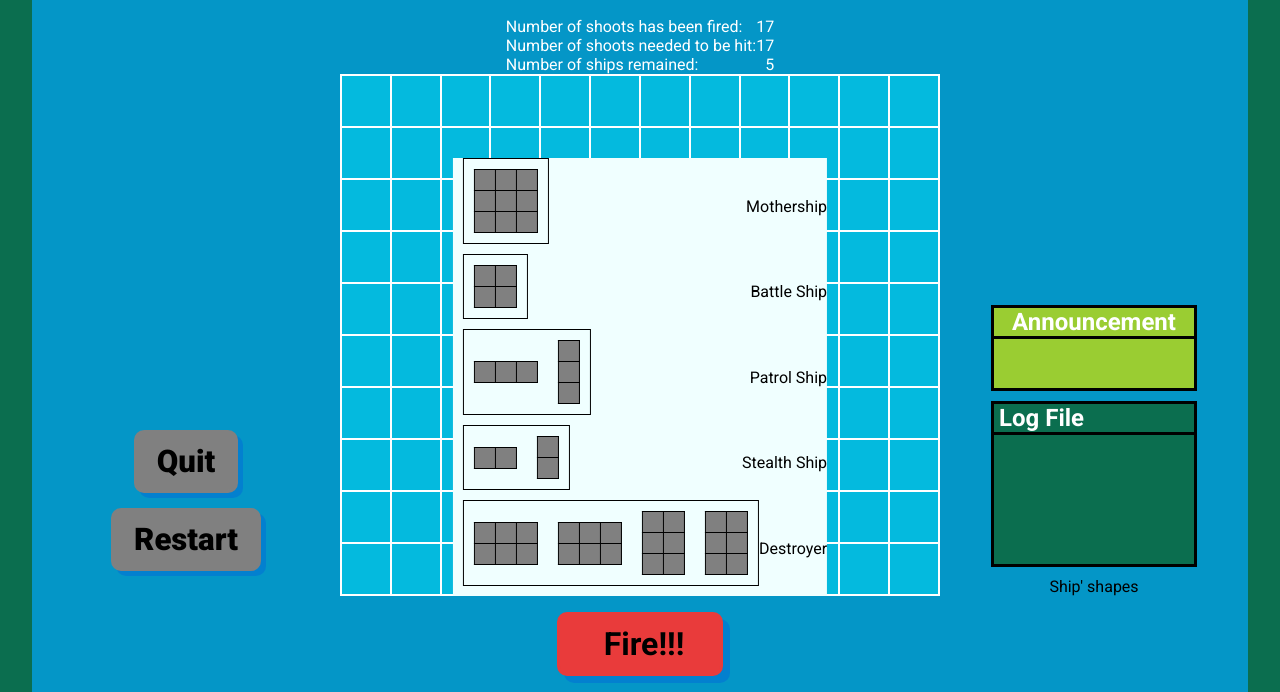
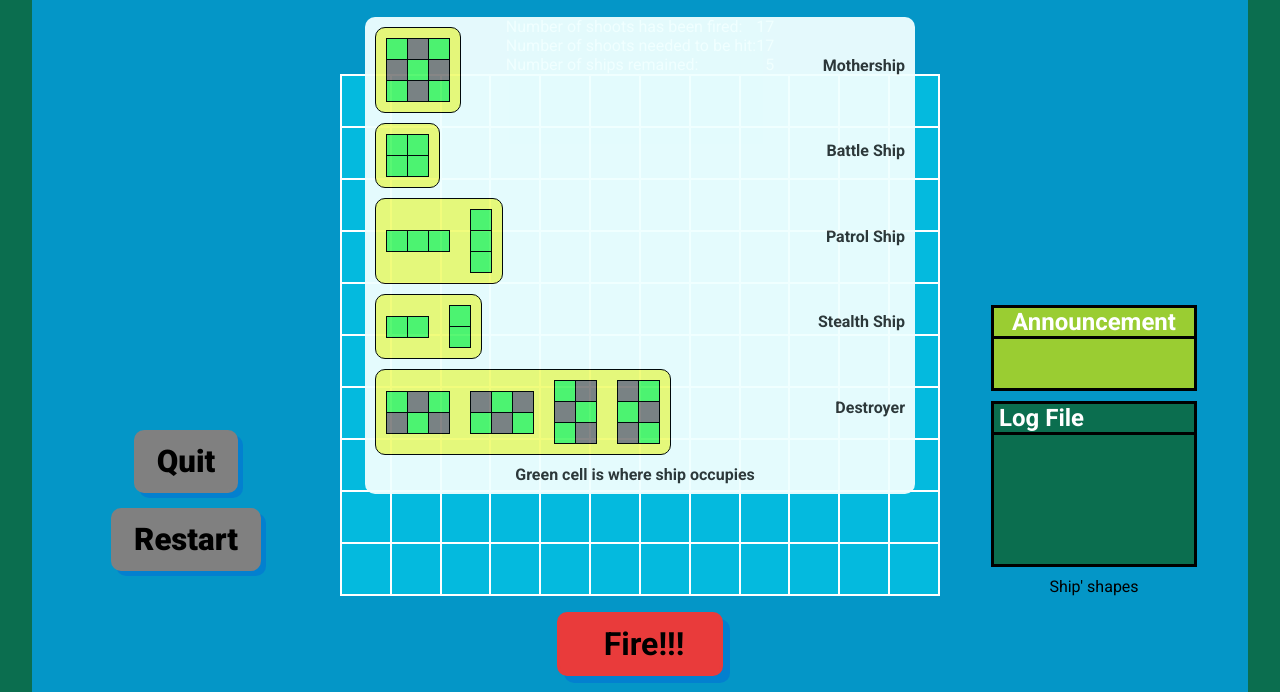
Before and after one commit to KhoaDinhNguyen/BattleShip, a plain HTML site: page gamePlay.html in a window 1280 px wide. Shown: the part 111-803 px from the top of the page. Drawn offline with Linux system fonts and the light colour scheme; a web font is replaced by a local one.

Commit message:
feat: add style to ship shape feature

```diff
--- a/gamePlay.html
+++ b/gamePlay.html
@@ -197,19 +197,19 @@
                 <table>
                   <tbody>
                     <tr>
+                    <td class="isOccupied"></td>
                     <td></td>
+                    <td class="isOccupied"></td>
+                  </tr>
+                  <tr>
                     <td></td>
+                    <td class="isOccupied"></td>
                     <td></td>
                   </tr>
                   <tr>
+                    <td class="isOccupied"></td>
                     <td></td>
-                    <td></td>
-                    <td></td>
-                  </tr>
-                  <tr>
-                    <td></td>
-                    <td></td>
-                    <td></td>
+                    <td class="isOccupied"></td>
                   </tr>
                   </tbody>
                 </table>
@@ -221,12 +221,12 @@
                 <table>
                   <tbody>
                     <tr>
-                      <td></td>
-                      <td></td>
+                      <td class="isOccupied"></td>
+                      <td class="isOccupied"></td>
                     </tr>
                     <tr>
-                      <td></td>
-                      <td></td>
+                      <td class="isOccupied"></td>
+                      <td class="isOccupied"></td>
                     </tr>
                   </tbody>
                 </table>
@@ -238,22 +238,22 @@
                 <table>
                   <tbody>
                     <tr>
-                      <td></td>
-                      <td></td>
-                      <td></td>
+                      <td class="isOccupied"></td>
+                      <td class="isOccupied"></td>
+                      <td class="isOccupied"></td>
                     </tr>
                   </tbody>
                 </table>
                 <table>
                   <tbody>
                     <tr>
-                      <td></td>
+                      <td class="isOccupied"></td>
                     </tr>
                     <tr>
-                      <td></td>
+                      <td class="isOccupied"></td>
                     </tr>
                     <tr>
-                      <td></td>
+                      <td class="isOccupied"></td>
                     </tr>
                   </tbody>
                 </table>
@@ -265,18 +265,18 @@
                 <table>
                   <tbody>
                     <tr>
-                      <td></td>
-                      <td></td>
+                      <td class="isOccupied"></td>
+                      <td class="isOccupied"></td>
                     </tr>
                   </tbody>
                 </table>
                 <table>
                   <tbody>
                     <tr>
-                      <td></td>
+                      <td class="isOccupied"></td>
                     </tr>
                     <tr>
-                      <td></td>
+                      <td class="isOccupied"></td>
                     </tr>
                   </tbody>
                 </table>
@@ -288,13 +288,43 @@
                 <table>
                   <tbody>
                     <tr>
+                      <td class="isOccupied"></td>
                       <td></td>
+                      <td class="isOccupied"></td>
+                    </tr>
+                    <tr>
                       <td></td>
+                      <td class="isOccupied"></td>
+                      <td ></td>
+                    </tr>
+                  </tbody>
+                </table>
+                <table>
+                  <tbody>
+                    <tr>
+                      <td></td>
+                      <td class="isOccupied"></td>
+                      <td></td>
+                    </tr>
+                    <tr>
+                      <td class="isOccupied"></td>
+                      <td></td>
+                      <td class="isOccupied"></td>
+                    </tr>
+                  </tbody>
+                </table>
+                <table>
+                  <tbody>
+                    <tr>
+                      <td class="isOccupied"></td>
                       <td></td>
                     </tr>
                     <tr>
                       <td></td>
-                      <td></td>
+                      <td class="isOccupied"></td>
+                    </tr>
+                    <tr>
+                      <td class="isOccupied"></td>
                       <td></td>
                     </tr>
                   </tbody>
@@ -303,51 +333,22 @@
                   <tbody>
                     <tr>
                       <td></td>
-                      <td></td>
+                      <td class="isOccupied"></td>
+                    </tr>
+                    <tr>
+                      <td class="isOccupied"></td>
                       <td></td>
                     </tr>
                     <tr>
                       <td></td>
-                      <td></td>
-                      <td></td>
-                    </tr>
-                  </tbody>
-                </table>
-                <table>
-                  <tbody>
-                    <tr>
-                      <td></td>
-                      <td></td>
-                    </tr>
-                    <tr>
-                      <td></td>
-                      <td></td>
-                    </tr>
-                    <tr>
-                      <td></td>
-                      <td></td>
-                    </tr>
-                  </tbody>
-                </table>
-                <table>
-                  <tbody>
-                    <tr>
-                      <td></td>
-                      <td></td>
-                    </tr>
-                    <tr>
-                      <td></td>
-                      <td></td>
-                    </tr>
-                    <tr>
-                      <td></td>
-                      <td></td>
+                      <td class="isOccupied"></td>
                     </tr>
                   </tbody>
                 </table>
               </div>
               <p>Destroyer</p>
             </div>
+            <p class="note">Green cell is where ship occupies</p>
           </div>
         </div>
         <div id="interact">
--- a/source/css/gamePlay.css
+++ b/source/css/gamePlay.css
@@ -381,18 +381,22 @@ table.playboard td:hover {
 
 .shipShape {
   position: absolute;
-  background-color: azure;
   left: 50%;
   transform: translate(-50%, 0);
   min-width: 300px;
+  top: 6rem;
+  border-radius: 10px;
+  background-color: azure;
+
 }
 
 .shipShape div {
   display: flex;
-  flex-flow: row wrap;
+  flex-flow: row nowrap;
   align-items:center;
   justify-content: space-between;
   min-width: min-content;
+  border-radius: 10px;
 }
 
 .shipShape div div {
@@ -400,10 +404,13 @@ table.playboard td:hover {
   justify-content: space-between;
   flex-flow: row wrap;
   border: 1px black solid;
-  margin-bottom: 10px;
+  margin-top: 10px;
   margin-left: 10px;
   min-width: min-content;
   max-width: 200px;
+  background-color: rgb(241, 252, 118);
+
+
 }
 
 .shipShape table {
@@ -418,13 +425,46 @@ table.playboard td:hover {
   background: grey;
 }
 
+.shipShape table td.isOccupied {
+  background-color: #50F76C;
+}
+
+.shipShape p {
+  font-size: 1rem;
+  font-weight: 700;
+  margin-right: 10px;
+  opacity: 0.8;
+}
+
+.note {
+  margin-bottom: 10px;
+  margin-top: 10px;
+  opacity: 0.7;
+}
+
 @media only screen and (min-width: 40rem) and (max-width: 64rem) {
+  .shipShape {
+    position: absolute;
+    left: 15px;
+    transform: translate(-15px, 0);
+    width: 450px;
+    top: 8rem;
+    opacity: 0.95;
+  }
   .shipShape div div {
     max-width: max-content;
   }
 }
 
 @media only screen and (min-width: 64rem) {
+  .shipShape {
+    position: absolute;
+    left: 50%;
+    transform: translate(-50%, 0);
+    width: 550px;
+    top: 8rem;
+    opacity: 0.95;
+  }
   .shipShape div div {
     max-width: max-content;
   }
```
